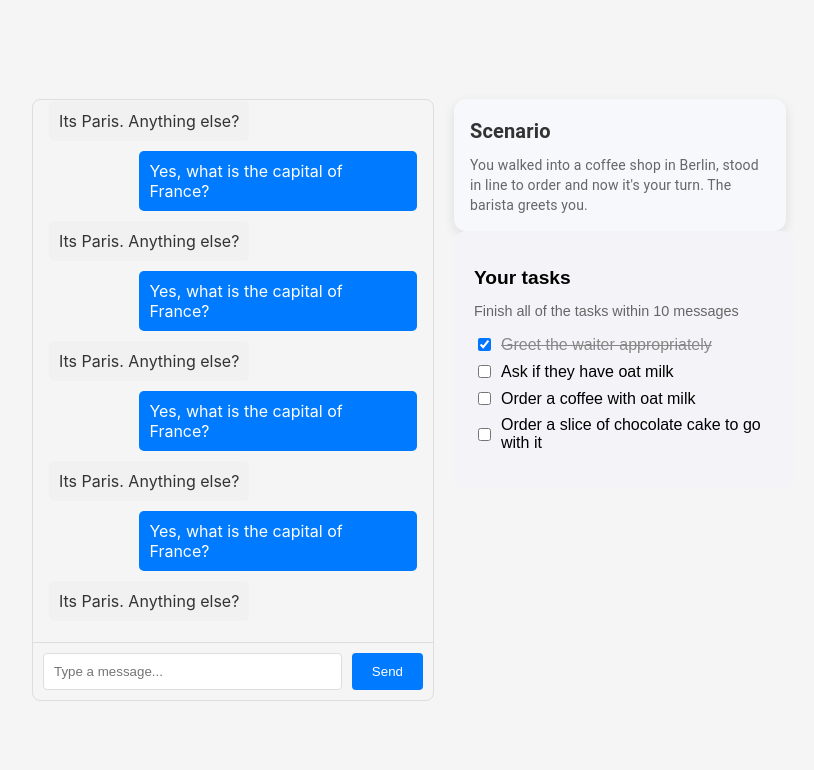
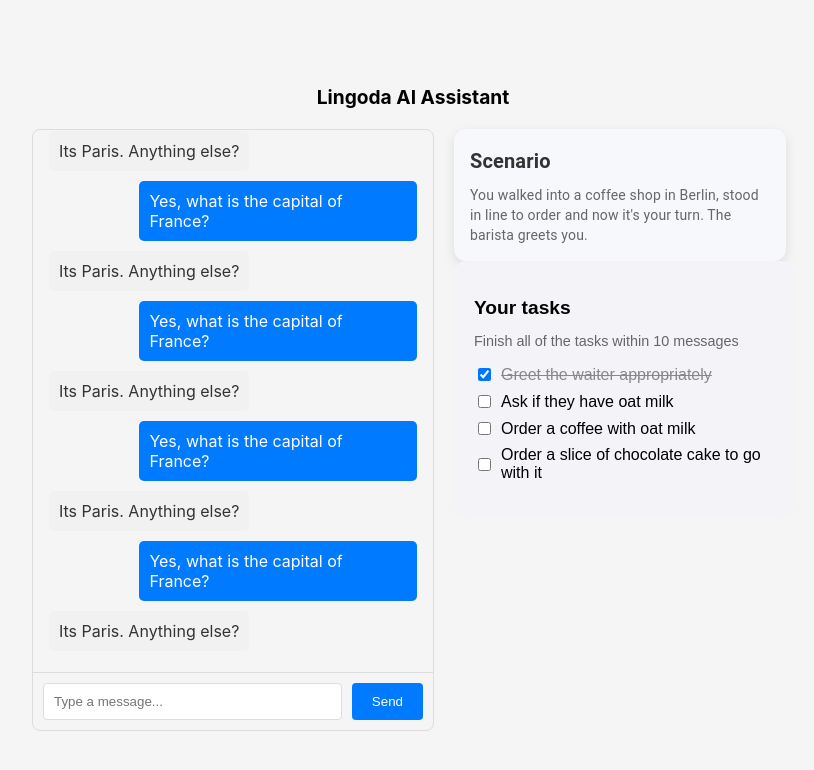
Before and after one commit to bleroni/lingoda-frontend, a React (Create React App) app: page / in a window 1280 px wide. Shown: the top 770 px of the page, without its empty margins (227-1041 px from the left). Built offline with nearby package versions, Linux system fonts and the light colour scheme.

Commit message:
h2 title

```diff
--- a/src/App.tsx
+++ b/src/App.tsx
@@ -29,6 +29,7 @@
   return (
     <ThemeProvider theme={theme}>
       <Container>
+        <h2 style={{ marginBottom: '20px'}}>Lingoda AI Assistant</h2>
         <Flex flexDirection={'row'}>
           <Flex flexDirection={'column'}>
             <ChatScrolling />
```
